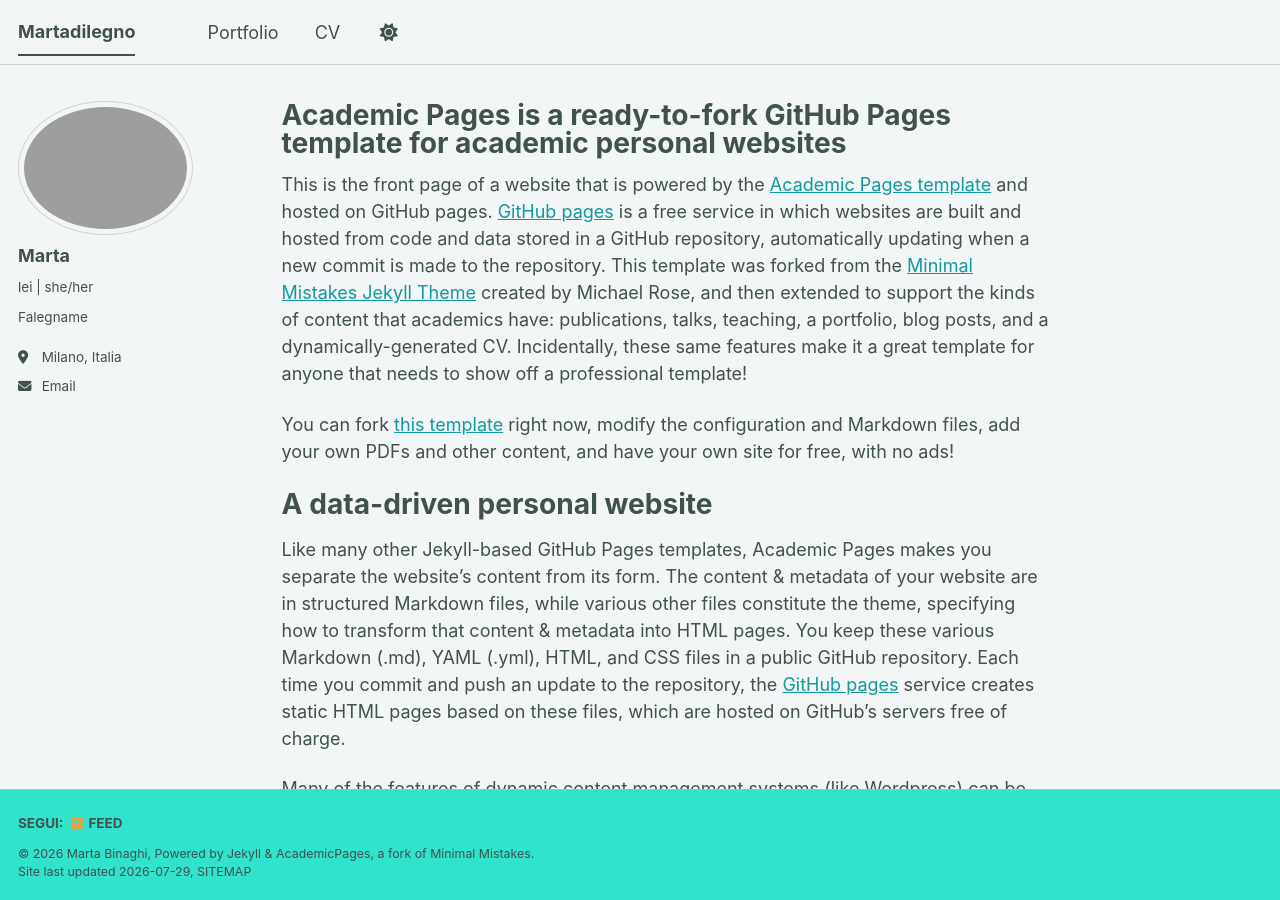
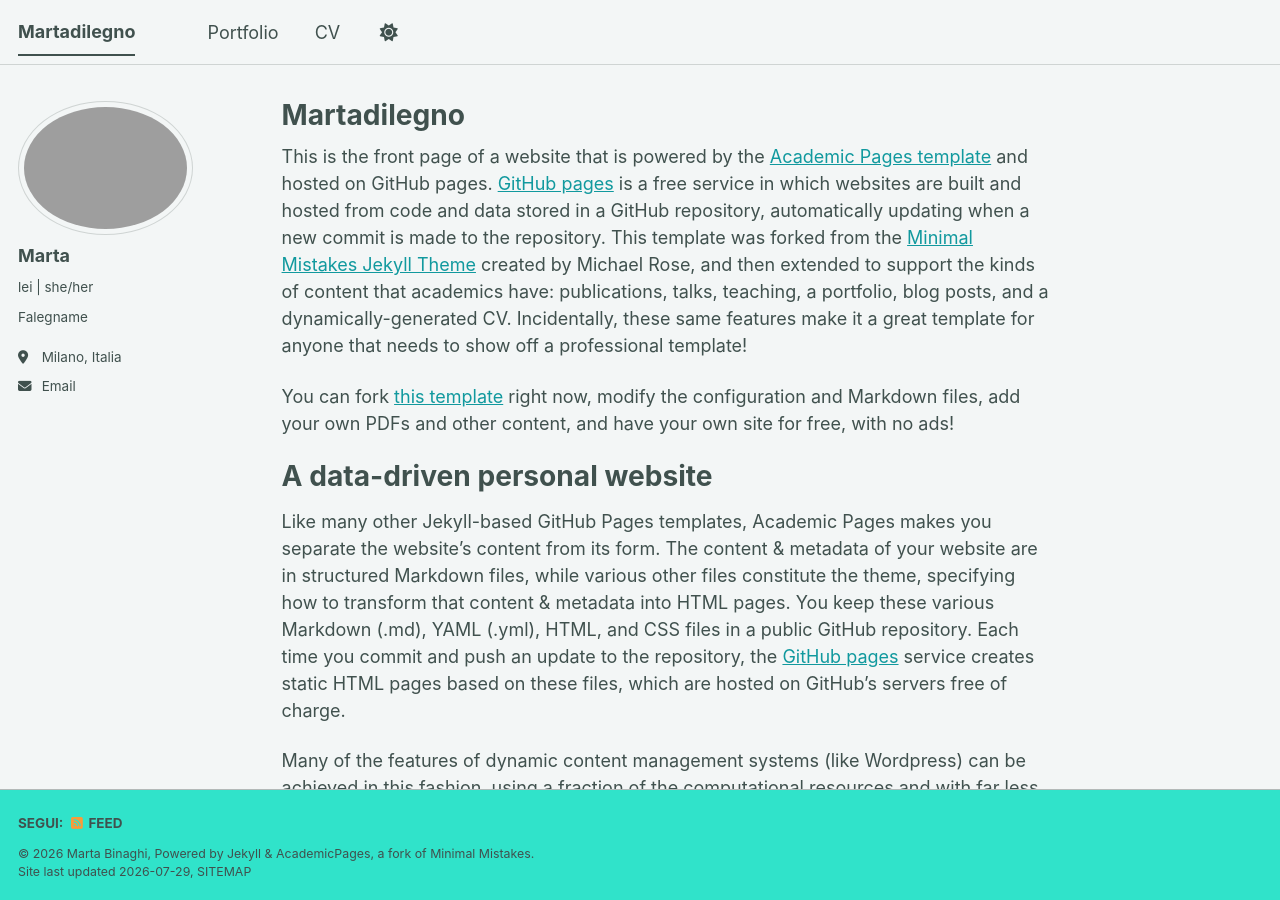
Before and after one commit to martadilegno/martadilegno.github.io, a Jekyll site: the page built from _pages/about.md, in a window 1280 px wide and 900 px high. Built offline with Jekyll 4.4.1, drawn with Linux system fonts in a browser that asks for light colours; a style sheet for code colours, icons or effects is not loaded.

Commit message:
Update about.md

```diff
--- a/_pages/about.md
+++ b/_pages/about.md
@@ -1,6 +1,6 @@
 ---
 permalink: /
-title: "Academic Pages is a ready-to-fork GitHub Pages template for academic personal websites"
+title: "Martadilegno"
 author_profile: true
 redirect_from:
   - /about/
```
